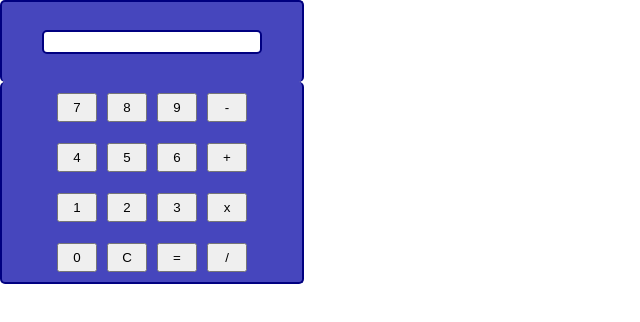
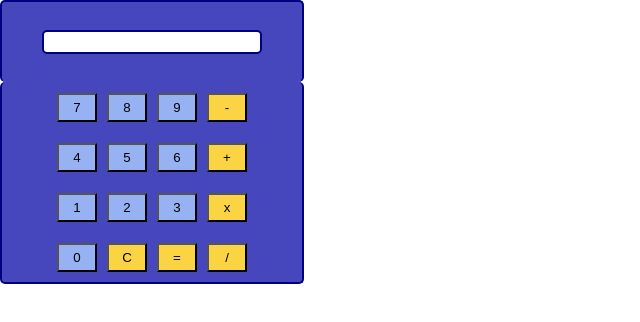
Before and after one commit to stochasticats/calculator, a plain HTML site: page index.html in a window 1280 px wide. Shown: the whole page, without its empty margins (0-640 px from the left). Drawn offline with Linux system fonts and the light colour scheme.

Commit message:
add colour to buttons

```diff
--- a/style.css
+++ b/style.css
@@ -49,3 +49,11 @@ button {
     padding: 5px;
     text-align: center;
 }
+
+.digit {
+    background-color: #96B2F3;
+}
+
+.operator {
+    background-color: #FAD442;
+}
```
